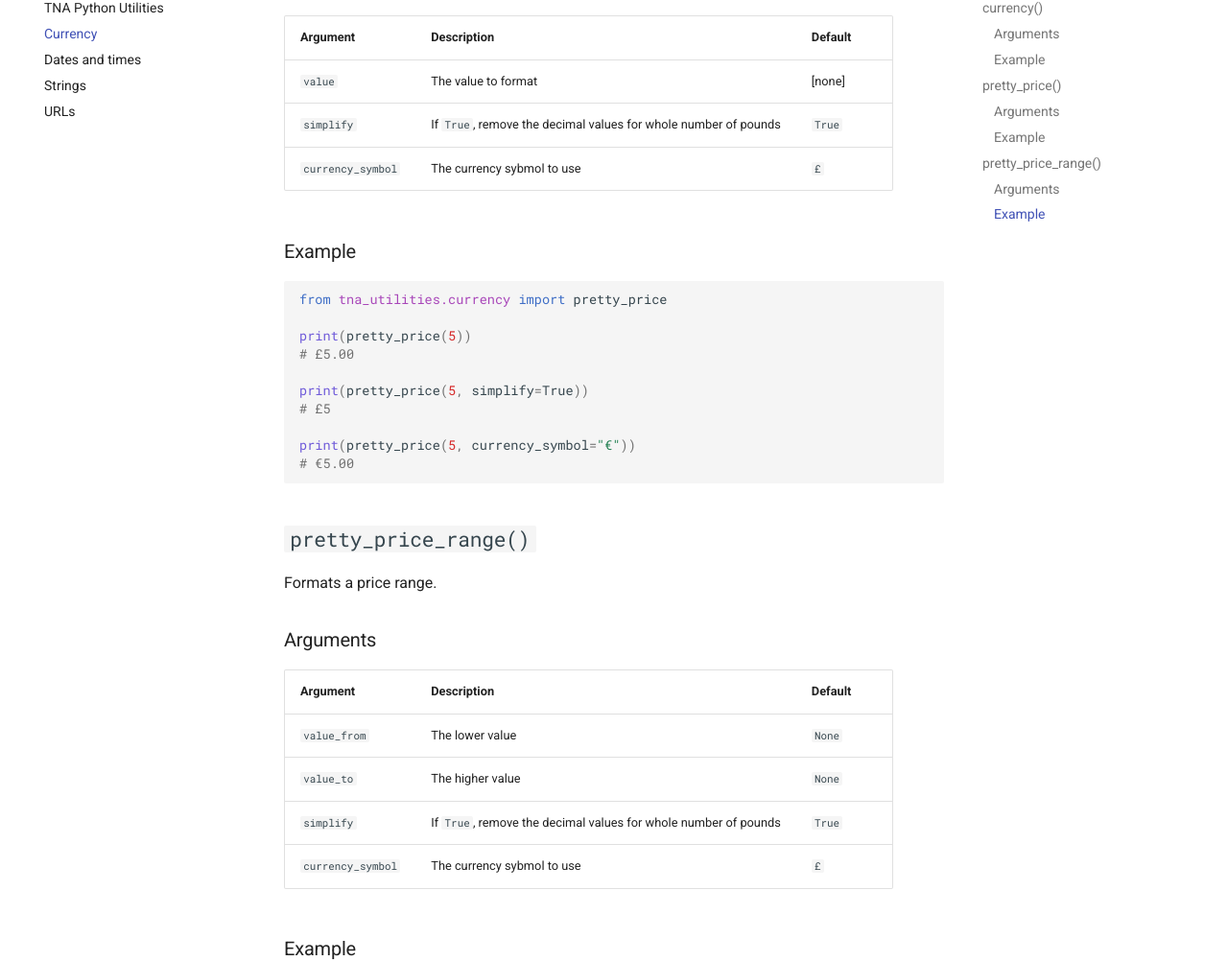
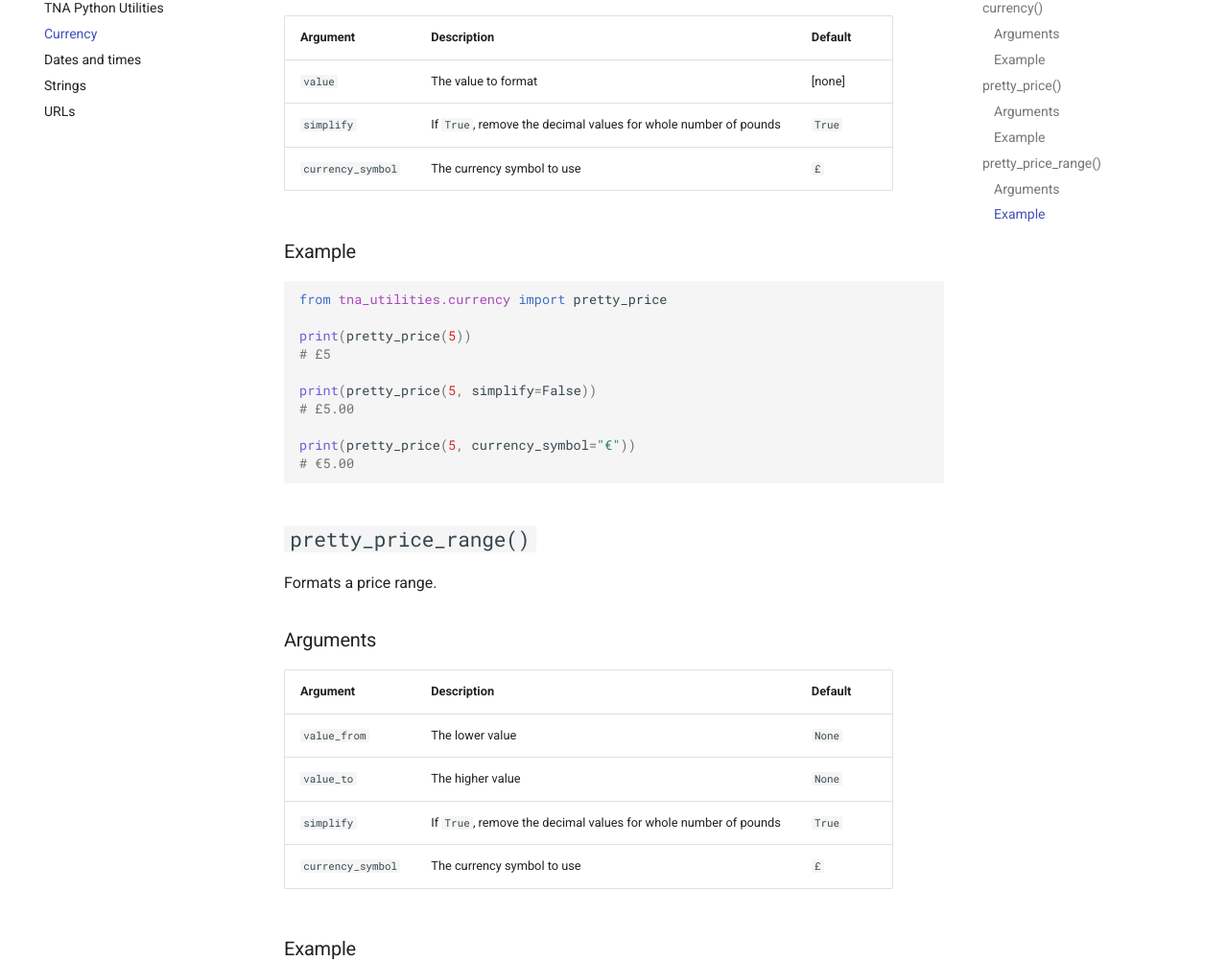
Before and after one commit to nationalarchives/python-utilities, an MkDocs documentation site: the page built from docs/currency.md, in a window 1280 px wide and 1400 px high, scrolled down 855 px. Shown: the part 100-1102 px from the top of the window at 96% size. Built offline with MkDocs 1.6.1 and Material for MkDocs 9.7.7, drawn with Linux system fonts in a browser that asks for light colours; comment, search, counter and statistics services are not loaded; some of the changed text lies outside the part shown.

Commit message:
Fix typos and update examples in currency documentation

```diff
--- a/docs/currency.md
+++ b/docs/currency.md
@@ -17,10 +17,10 @@ Formats a number as a currency without the currency symbol.
 from tna_utilities.currency import currency
 
 print(currency(5))
+# 5
+
+print(currency(5, simplify=False))
 # 5.00
-
-print(currency(5, simplify=True))
-# 5
 
 print(currency(5.2))
 # 5.20
@@ -36,7 +36,7 @@ Formats a number as a price.
 | ----------------- | --------------------------------------------------------------- | ------- |
 | `value`           | The value to format                                             | [none]  |
 | `simplify`        | If `True`, remove the decimal values for whole number of pounds | `True`  |
-| `currency_symbol` | The currency sybmol to use                                      | `£`     |
+| `currency_symbol` | The currency symbol to use                                      | `£`     |
 
 ### Example
 
@@ -44,10 +44,10 @@ Formats a number as a price.
 from tna_utilities.currency import pretty_price
 
 print(pretty_price(5))
+# £5
+
+print(pretty_price(5, simplify=False))
 # £5.00
-
-print(pretty_price(5, simplify=True))
-# £5
 
 print(pretty_price(5, currency_symbol="€"))
 # €5.00
@@ -64,7 +64,7 @@ Formats a price range.
 | `value_from`      | The lower value                                                 | `None`  |
 | `value_to`        | The higher value                                                | `None`  |
 | `simplify`        | If `True`, remove the decimal values for whole number of pounds | `True`  |
-| `currency_symbol` | The currency sybmol to use                                      | `£`     |
+| `currency_symbol` | The currency symbol to use                                      | `£`     |
 
 ### Example
 
```
